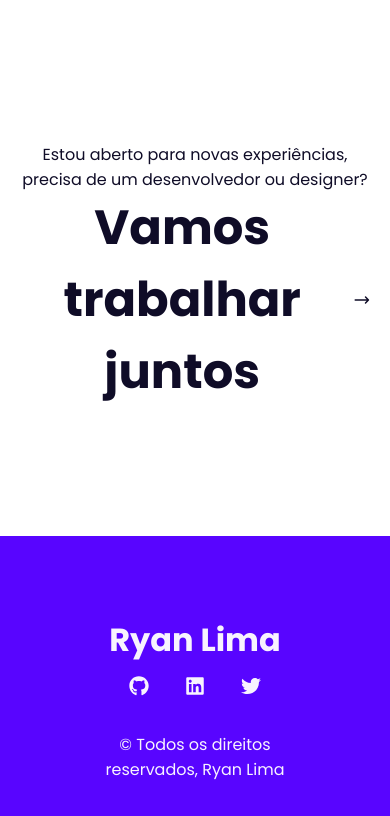
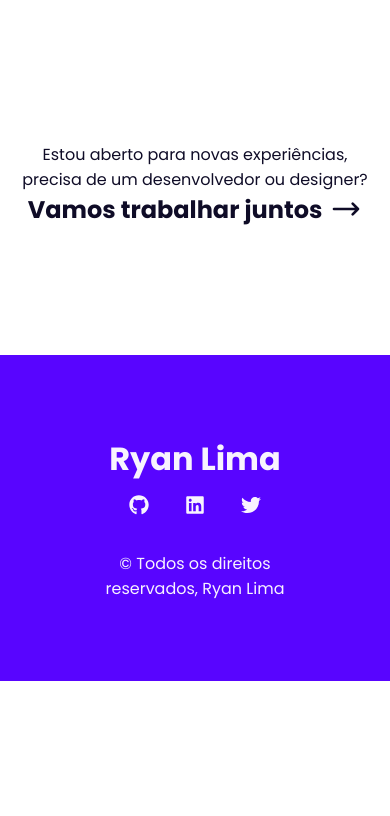
Before and after one commit to ryansldev/old-personal-website, a Next.js app: page / in a window 390 px wide. Shown: the part 1926-2742 px from the top of the page. After the commit the page ends 2607 px from the top, so only its background shows below. Built offline with nearby package versions, Linux system fonts and the light colour scheme.

Commit message:
:iphone: Adjustments in responsiveness from contact section

```diff
--- a/styles/Home.module.css
+++ b/styles/Home.module.css
@@ -213,3 +213,35 @@
 .contact h1:hover {
   color: var(--indigo-500);
 }
+
+@media (max-width: 720px) {
+  .contact h1 {
+    font-size: 2rem;
+  }
+}
+
+@media (max-width: 480px) {
+  .contact h1 {
+    font-size: 1.5rem;
+  }
+}
+
+@media (max-width: 375px) {
+  .contact p {
+    font-size: 0.875rem;
+  }
+
+  .contact h1 {
+    font-size: 1.3rem;
+  }
+}
+
+@media (max-width: 327px) {
+  .contact p {
+    font-size: 0.75rem;
+  }
+
+  .contact h1 {
+    font-size: 1rem;
+  }
+}
```
